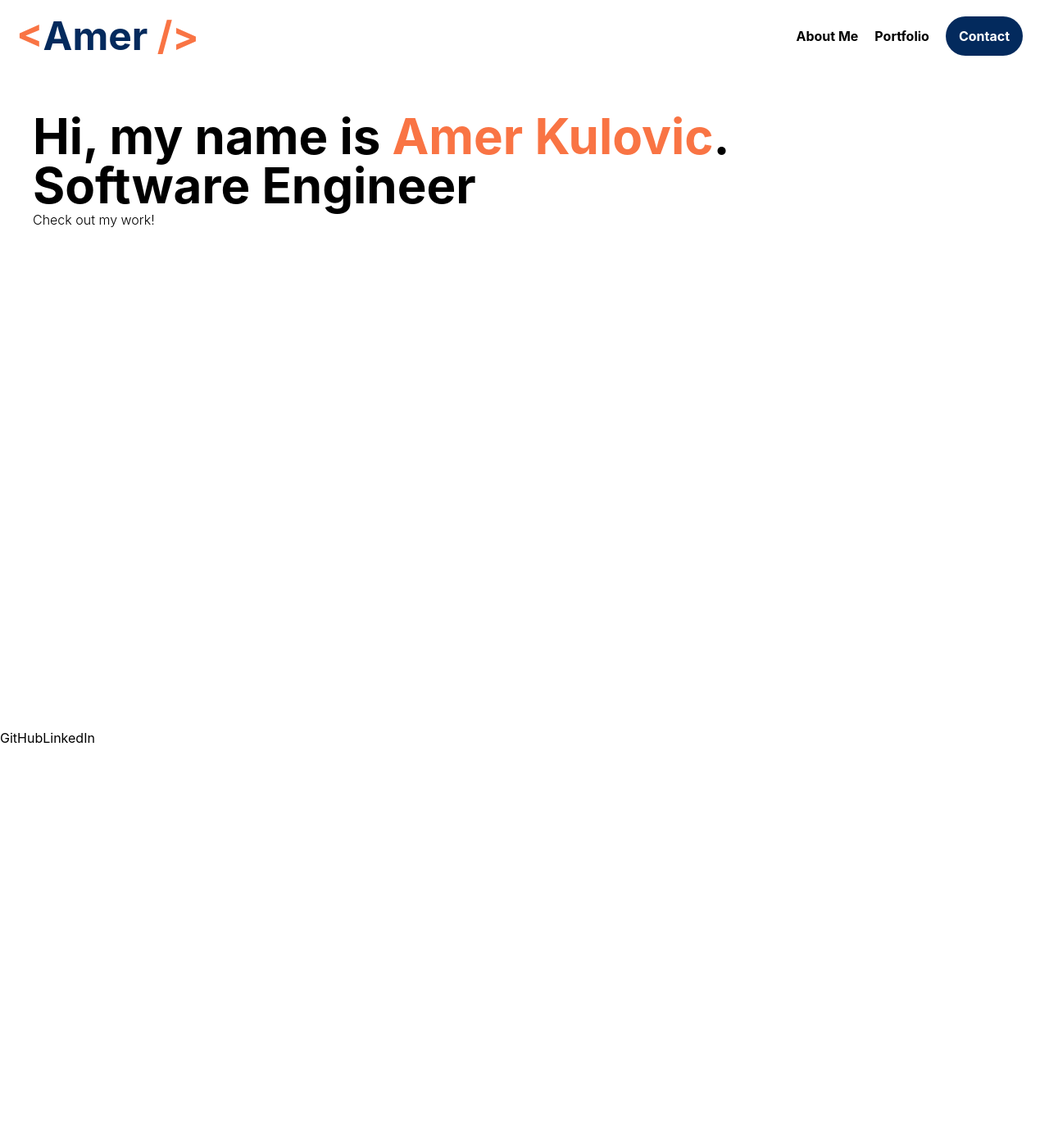
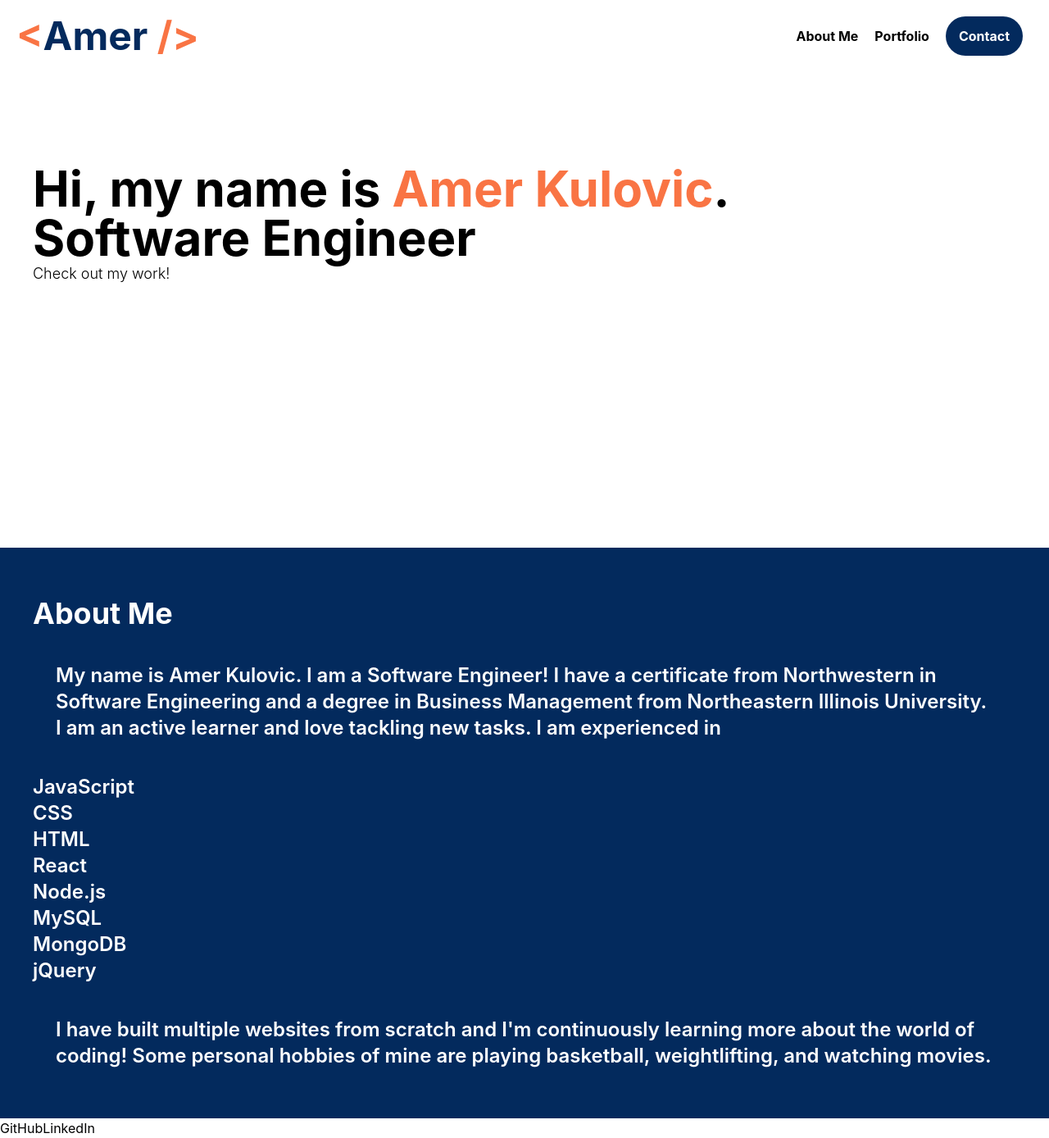
Before and after one commit to amerkulovic/React-Portfolio, a React (Create React App) app: page / in a window 1280 px wide. Shown: the whole page at 82% size. Before the commit the page ends 912 px from the top, so only its background shows below. Built offline with nearby package versions, Linux system fonts and the light colour scheme.

Commit message:
worked on About Me section

```diff
--- a/src/Body.js
+++ b/src/Body.js
@@ -2,9 +2,26 @@ import React from "react";
 
 const Body = () => {
   return (
-    <div className="px-10 py-12 h-screen">
-      <p className="font-bold text-6xl">Hi, my name is <span className="text-[#F97444]">Amer Kulovic</span>.<br></br>Software Engineer</p>
-      <p className="font-light">Check out my work!</p>
+    <div className="h-full">
+      <p className="font-bold text-6xl pt-28 px-10">
+        Hi, my name is <span className="text-[#F97444]">Amer Kulovic</span>.<br></br>Software Engineer
+      </p>
+      <p className="font-light px-10 text-lg">Check out my work!</p>
+      <div className="bg-[#032A5D] mt-80 p-10">
+        <h1 className="text-white font-bold text-4xl py-5">About Me</h1>
+        <p className="text-white font-semibold text-2xl mx-7 py-5">My name is Amer Kulovic. I am a Software Engineer! I have a certificate from Northwestern in Software Engineering and a degree in Business Management from Northeastern Illinois University. I am an active learner and love tackling new tasks. I am experienced in </p>
+        <ul className="text-white font-semibold text-2xl py-5 inline-block w-6/12 m-0">
+          <li>JavaScript</li>
+          <li>CSS</li>
+          <li>HTML</li>
+          <li>React</li>
+          <li>Node.js</li>
+          <li>MySQL</li>
+          <li>MongoDB</li>
+          <li>jQuery</li>
+        </ul>
+        <p className="text-white font-semibold text-2xl mx-7 py-5">I have built multiple websites from scratch and I'm continuously learning more about the world of coding! Some personal hobbies of mine are playing basketball, weightlifting, and watching movies.</p>
+      </div>
     </div>
   );
 };
--- a/src/Footer.js
+++ b/src/Footer.js
@@ -1,11 +1,13 @@
 import React from "react";
 
 const Footer = () => {
-    return (
-        <footer>
-            <a>GitHub</a>
-            <a>LinkedIn</a>
-        </footer>
-    )
+  return (
+    <div>
+      <footer>
+        <a href="https://github.com/amerkulovic">GitHub</a>
+        <a href="https://www.linkedin.com/in/amer-kulovic/">LinkedIn</a>
+      </footer>
+    </div>
+  );
 };
 export default Footer;
```
